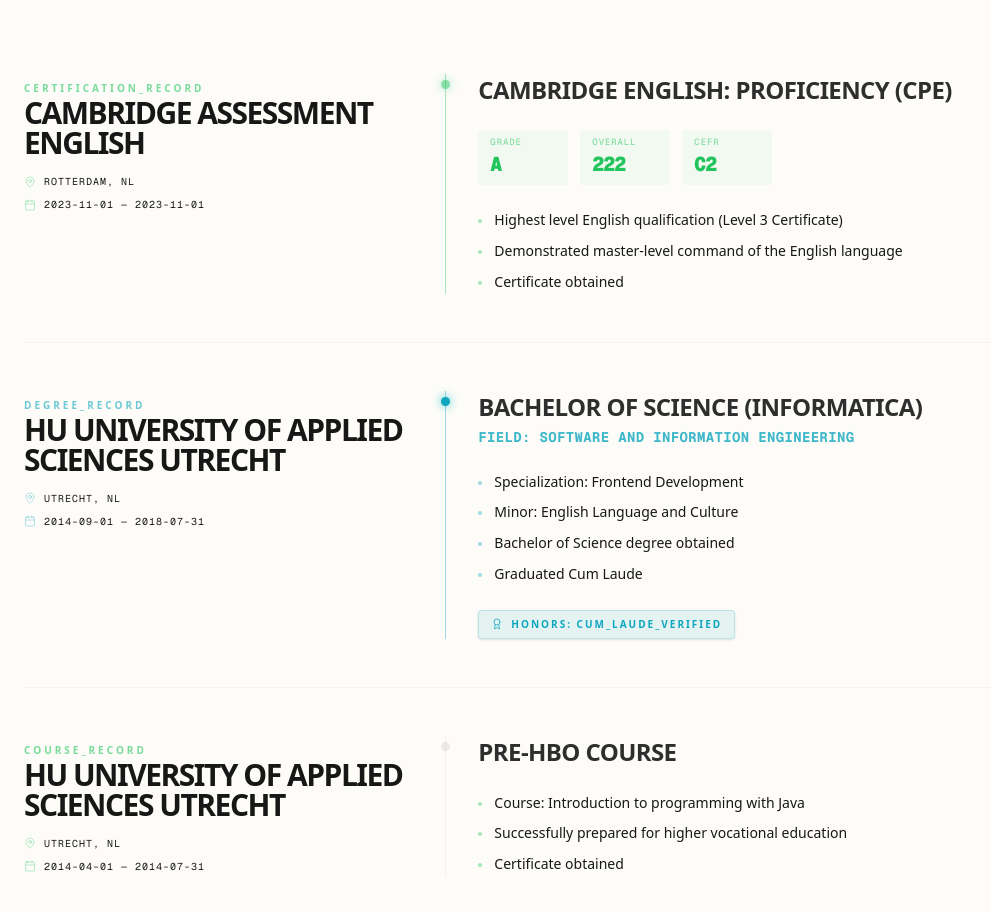
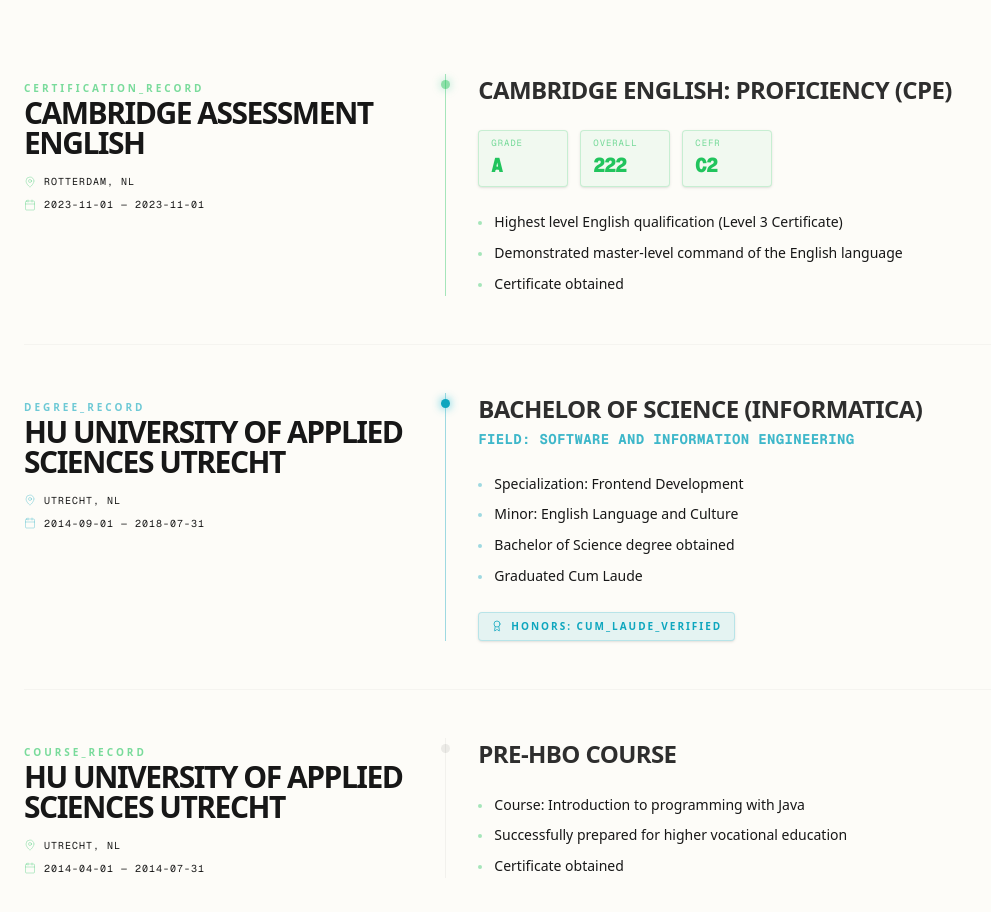
Before and after one commit to merel-de-klein/merel.me, a Next.js app: page /experience in a window 1280 px wide. Shown: the part 4480-5392 px from the top of the page, without its empty margins (0-991 px from the left). Built offline with nearby package versions, Linux system fonts and the light colour scheme.

Commit message:
Update score style in EducationItem

```diff
--- a/src/components/EducationItem.tsx
+++ b/src/components/EducationItem.tsx
@@ -79,7 +79,7 @@
                 {item.score.map((s) => (
                   <div
                     key={s.label}
-                    className={`${theme.scoreBg} px-3 py-2 rounded-sm min-w-[90px] transition-all hover:bg-opacity-10`}
+                    className={`${theme.scoreBg} px-3 py-2 rounded-sm min-w-[90px] border shadow-sm transition-all hover:bg-opacity-10`}
                   >
                     <span className={`text-[9px] font-mono block leading-none mb-1.5 tracking-widest uppercase opacity-60 ${theme.text}`}>
                       {s.label}
```
